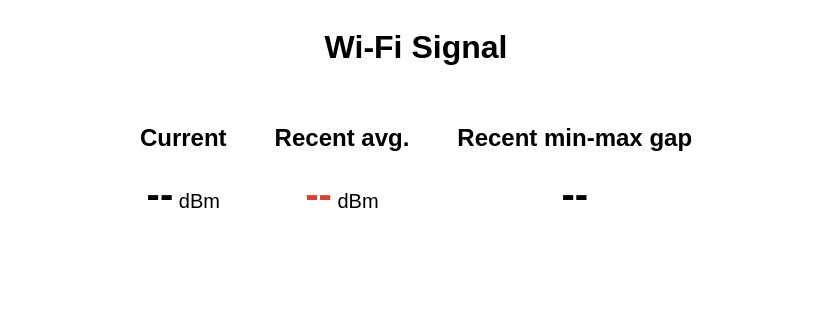
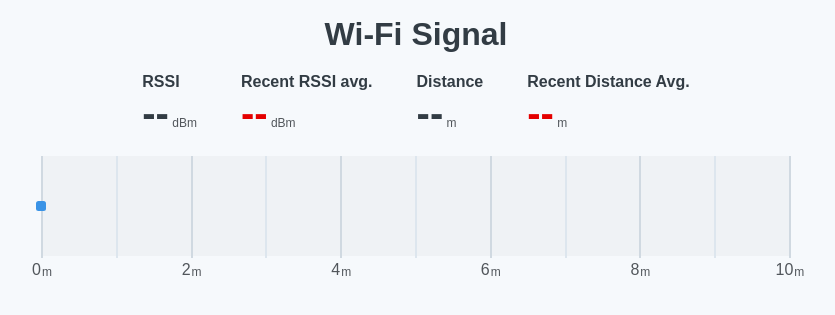
Before and after one commit to Peskyexe/skole-vg2-39-rssi, a Flask app: page / in a window 1280 px wide. Shown: the top 315 px of the page, without its empty margins (224-1059 px from the left). Run offline with Flask 3, Linux system fonts and the light colour scheme; data that the repository does not hold is empty; parts of the project's set-up code (start-up, migrations or seed data) failed here and were passed over.

Commit message:
Lagt til et enkelt display som viser avstanden visuelt

```diff
--- a/static/scripts/index.js
+++ b/static/scripts/index.js
@@ -1,44 +1,79 @@
+import { setIndicatorPosition } from "./position-display.js";
+
+const distanceElement = document.getElementById("distance");
+const distanceAvgElement = document.getElementById("distance-avg");
+
+function rssiToDistance(rssi) {
+    const RSSI_1M = -29;
+    const PATH_LOSS = 2.1;
+    return 10 ** ((RSSI_1M - (-1 * rssi)) / (10 * PATH_LOSS));
+}
+
 const rssiElement = document.getElementById("rssi");
 const rssiAvgElement = document.getElementById("rssi-avg");
-const minmaxElement = document.getElementById("minmax-gap");
 
 const rssiValues = [];
-const rssiMaxHistory = 8;
+const rssiMaxHistory = 6;
 const minmaxStableThreshold = 2;
 
-async function updateRSSI() {
+async function getRSSI() {
     try {
         const response = await fetch("/rssi");
         const data = await response.json();
 
-        rssiElement.textContent = data.rssi;
+        const rssi = data.rssi
 
-        rssiValues.push(data.rssi);
+        rssiValues.push(rssi);
         if (rssiValues.length > rssiMaxHistory) {
             rssiValues.shift();
         }
 
-        const average = rssiValues.reduce((sum, value) => sum + value, 0) / rssiValues.length;
-        rssiAvgElement.textContent = average.toFixed(1);
+        return rssi;
+    } catch (error) {
+        return null;
+    }
+}
+
+function getAverageRSSI() {
+    const rssiAvg = rssiValues.reduce((sum, value) => sum + value, 0) / rssiValues.length;
+    return rssiAvg.toFixed(1);
+}
+
+async function updateRSSI() {
+    const rssi = await getRSSI();
+
+    if (rssi !== null) {
+        const avgRSSI = getAverageRSSI();
+
+        rssiElement.textContent = rssi;
+        rssiAvgElement.textContent = avgRSSI;
 
         const max = Math.max(...rssiValues);
         const min = Math.min(...rssiValues);
         const minmaxGap = max - min;
 
-        minmaxElement.textContent = minmaxGap;
-
         if (minmaxGap <= minmaxStableThreshold) {
             rssiAvgElement.classList.add("stable");
+            distanceAvgElement.classList.add("stable");
         } else {
             rssiAvgElement.classList.remove("stable");
+            distanceAvgElement.classList.remove("stable");
         }
 
-    } catch (error) {
+        const distance = rssiToDistance(rssi);
+        distanceElement.textContent = distance.toFixed(1);
+
+        const distanceAvg = rssiToDistance(avgRSSI);
+        distanceAvgElement.textContent = distanceAvg.toFixed(1);
+
+        setIndicatorPosition(distanceAvg);
+    } else if (rssi === null) {
+        distanceElement.textContent = "--";
+        distanceAvgElement.textContent = "--";
         rssiElement.textContent = "--";
         rssiAvgElement.textContent = "--";
-        minmaxElement.textContent = "--";
     }
 }
 
 updateRSSI();
-setInterval(updateRSSI, 500);
+setInterval(updateRSSI, 1000);
--- /dev/null
+++ b/static/scripts/position-display.js
@@ -0,0 +1,19 @@
+const displayElement = document.getElementById("position-display");
+const indicatorElement = document.getElementById("position-indicator");
+
+const displayMaxMeters = 10;
+const displayMinMeters = 0;
+const displayWidthPixels = 750;
+
+displayElement.style.setProperty('--width', `${displayWidthPixels}px`);
+
+function metersToPixels(meters) {
+	return ((meters - displayMinMeters) / (displayMaxMeters - displayMinMeters)) * displayWidthPixels;
+}
+
+function setIndicatorPosition(positionInMeters) {
+    const positionInPixels = metersToPixels(positionInMeters);
+    indicatorElement.style.setProperty('--position', `${positionInPixels}px`);
+}
+
+export { setIndicatorPosition }
--- /dev/null
+++ b/static/styles/global.css
@@ -0,0 +1,22 @@
+:root {
+    --bg-1: oklch(0.96 0.005 245);
+    --bg-2: oklch(0.98 0.005 245);
+
+    --border-1: oklch(0.88 0.015 245);
+    --border-2: oklch(0.92 0.015 245);
+
+    --text: oklch(0.35 0.02 245);
+    --text-muted: oklch(0.45 0.01 245);
+
+    --stable: oklch(0.5 0.32 160);
+    --unstable: oklch(0.5 0.32 30);
+
+    --radius-1: 8px;
+    --radius-2: 6px;
+}
+
+* {
+    padding: 0;
+    margin: 0;
+    color: var(--text);
+}
--- a/static/styles/index.css
+++ b/static/styles/index.css
@@ -1,38 +1,107 @@
 body {
+    background-color: var(--bg-2);
+
     display: flex;
     flex-direction: column;
     align-items: center;
-    gap: 1rem;
+    gap: 1.25rem;
+    margin-top: 1rem;
+
     font-family: sans-serif;
-    text-align: center;
-    margin-top: 0.5rem;
 }
 
-section {
-    width: auto;
+#stats-wrapper {
     display: flex;
-    justify-content: space-evenly;
-    gap: 3rem;
-}
+    gap: 2.75rem;
 
     div {
         display: flex;
         flex-direction: column;
+        align-items: flex-start;
+    }
 }
 
-.rssi {
-    font-size: 1.25rem;
+.label {
+    font-size: 1rem;
+    font-weight: 600;
+}
 
-    span {
+.suffix {
+    color: var(--text-muted);
+    font-size: 0.75rem;
+    font-weight: 500;
+}
+
+.value {
+    color: var(--text);
     font-size: 2.5rem;
     font-weight: bold;
 }
+
+#distance-avg, #rssi-avg {
+    color: var(--unstable);
+
+    &.stable {
+        color: var(--stable);
+    }
 }
 
-#rssi-avg {
-    color: oklch(0.6 0.2 30);
+#position-display {
+    --width: 750px;
+    --grid-lines: 11;
 
-    &.stable {
-        color: oklch(0.6 0.2 160);
+    background-color: var(--bg-1);
+
+    height: 100px;
+    width: var(--width);
+
+    position: relative;
+    display: flex;
+    justify-content: space-between;
+
+    .grid-line {
+        position: relative;
+        height: 100%;
+        width: 0px;
+        border: 1px solid var(--border-2);
+
+        &.big {
+            border-color: var(--border-1);
+
+            > span {
+                color: var(--text-muted);
+
+                position: absolute;
+                transform: translateX(-50%);
+                bottom: -22px;
+
+                display: flex;
+                gap: 1px;
+                align-items: flex-end;
+            }
+
+            .value {
+                color: var(--text-muted);
+                font-size: 1rem;
+                font-weight: 400;
             }
         }
+    }
+}
+
+#position-indicator {
+    --size: 10px;
+    --position: 0px;
+
+    background-color: oklch(0.65 0.15 250);
+
+    position: absolute;
+    top: 50%;
+    transform: translateY(-50%) translateX(-50%);
+    left: var(--position);
+    z-index: 999;
+
+    height: var(--size);
+    width: var(--size);
+    border-radius: 25%;
+}
--- a/templates/index.html
+++ b/templates/index.html
@@ -5,24 +5,44 @@
     <meta name="viewport" content="width=device-width, initial-scale=1.0">
     <title>WiFi RSSI</title>
 
+    <link rel="stylesheet" href="{{ url_for('static', filename='styles/global.css') }}">
     <link rel="stylesheet" href="{{ url_for('static', filename='styles/index.css') }}">
-    <script src="{{ url_for('static', filename='scripts/index.js') }}" defer></script>
+
+    <script src="{{ url_for('static', filename='scripts/index.js') }}" type="module"></script>
 </head>
 <body>
     <h1>Wi-Fi Signal</h1>
-    <section>
+    <section id="stats-wrapper">
         <div>
-            <h2>Current</h2>
-            <span class="rssi"><span id="rssi">--</span> dBm</span>
+            <h2 class="label">RSSI</h2>
+            <span class="suffix"><span class="value" id="rssi">--</span> dBm</span>
         </div>
         <div>
-            <h2>Recent avg.</h2>
-            <span class="rssi"><span id="rssi-avg">--</span> dBm</span>
+            <h2 class="label">Recent RSSI avg.</h2>
+            <span class="suffix"><span class="value" id="rssi-avg">--</span> dBm</span>
         </div>
         <div>
-            <h2>Recent min-max gap</h2>
-            <span class="rssi"><span id="minmax-gap">--</span></span>
+            <h2 class="label">Distance</h2>
+            <span class="suffix"><span class="value" id="distance">--</span> m</span>
         </div>
+        <div>
+            <h2 class="label">Recent Distance Avg.</h2>
+            <span class="suffix"><span class="value" id="distance-avg">--</span> m</span>
+        </div>
+    </section>
+    <section id="position-display">
+        <div id="position-indicator"></div>
+        <div class="big grid-line"><span class="suffix"><span class="value">0</span>m</span></div>
+        <div class="grid-line"></div>
+        <div class="big grid-line"><span class="suffix"><span class="value">2</span>m</span></div>
+        <div class="grid-line"></div>
+        <div class="big grid-line"><span class="suffix"><span class="value">4</span>m</span></div>
+        <div class="grid-line"></div>
+        <div class="big grid-line"><span class="suffix"><span class="value">6</span>m</span></div>
+        <div class="grid-line"></div>
+        <div class="big grid-line"><span class="suffix"><span class="value">8</span>m</span></div>
+        <div class="grid-line"></div>
+        <div class="big grid-line"><span class="suffix"><span class="value">10</span>m</span></div>
     </section>
 </body>
 </html>
```
Lines whose indentation alone changed are shown as unchanged.
